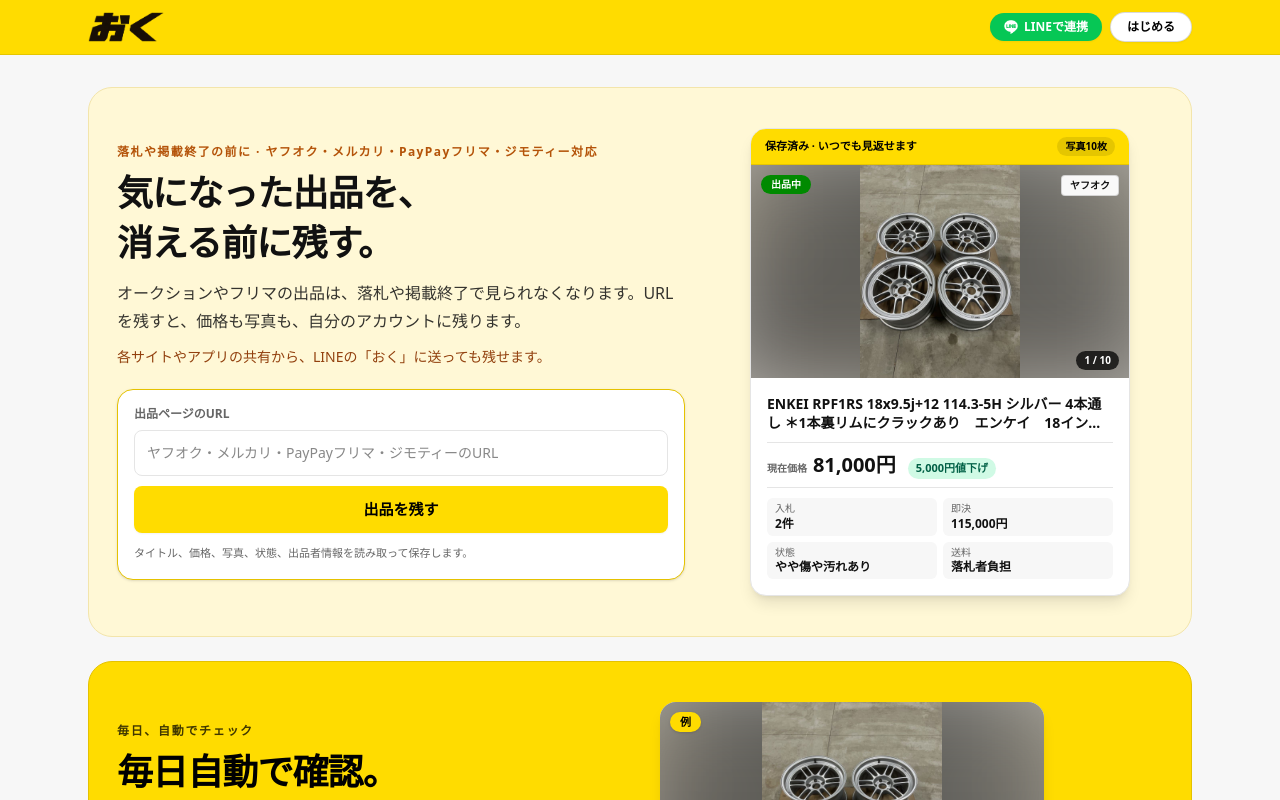
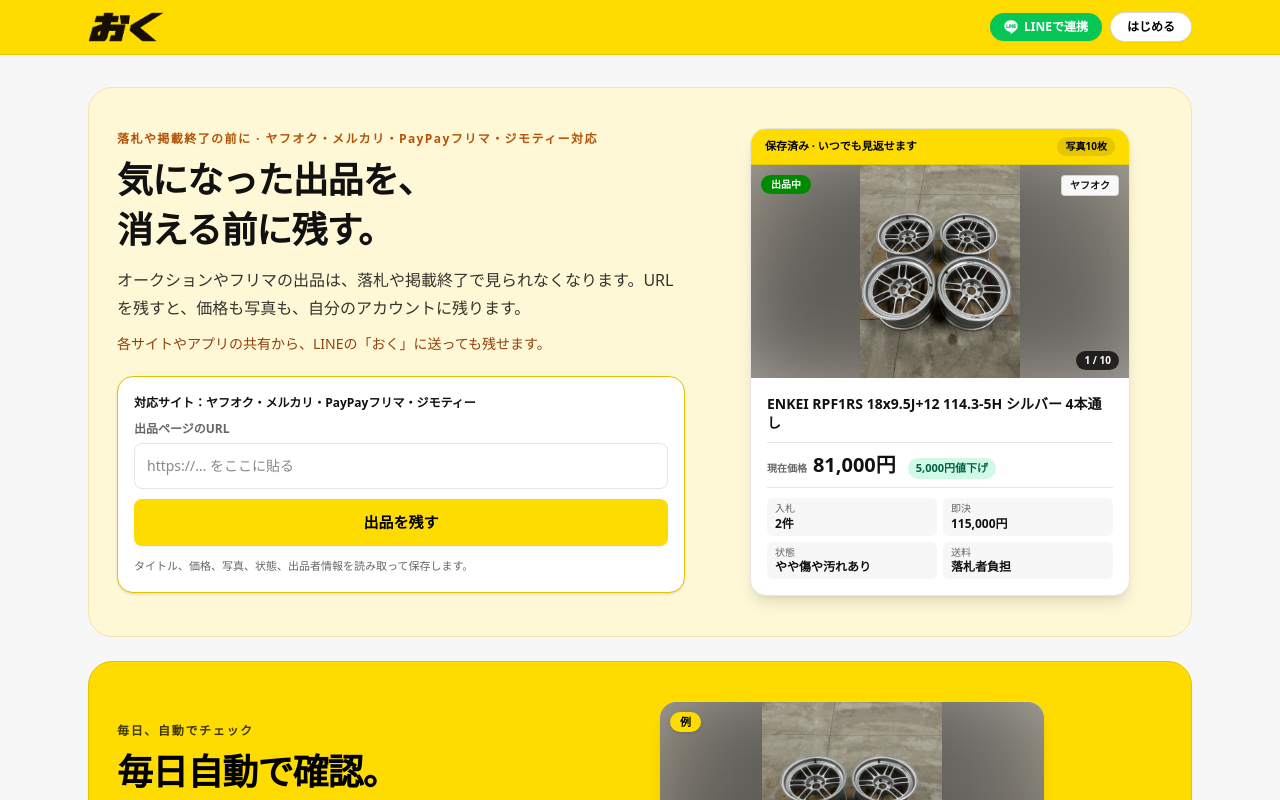
Before and after one commit to goodgunu/oku, a Next.js app: page / in a window 1280 px wide. Shown: the top 800 px of the page. Built offline with nearby package versions, Linux system fonts and the light colour scheme; no server answers.

Commit message:
見本カードの商品名を2行で収まる表記に、対応サイトを入力欄の上に表示、URL未入力の案内、フッターに非公式の注記とタップしやすいリンク

```diff
--- a/components/landing-mocks.tsx
+++ b/components/landing-mocks.tsx
@@ -9,6 +9,8 @@ export const SAMPLE_ACTIVE = {
   category: "ホイール",
   title: "ENKEI RPF1RS 18x9.5j+12 114.3-5H シルバー 4本通し ＊1本裏リムにクラックあり　エンケイ　18インチ　5穴",
   titleShort: "ENKEI RPF1RS 18x9.5J+12",
+  // カードで2行に収まる長さ（元タイトルは長く、途中の「クラックあり」で切れてしまうため）
+  titleCard: "ENKEI RPF1RS 18x9.5J+12 114.3-5H シルバー 4本通し",
   priceLabel: "現在価格",
   price: "81,000円",
   priceNumber: "81,000",
@@ -30,6 +32,7 @@ export const SAMPLE_MERCARI = {
   category: "スニーカー",
   title: "モラルコード【MORAL CODE】 レザースニーカー 27cm ベージュ",
   titleShort: "モラルコード レザースニーカー 27cm",
+  titleCard: "モラルコード レザースニーカー 27cm ベージュ",
   priceLabel: "価格",
   price: "6,700円",
   priceNumber: "6,700",
@@ -46,6 +49,7 @@ type Sample = {
   category: string;
   title: string;
   titleShort: string;
+  titleCard: string;
   priceLabel: string;
   price: string;
   priceNumber: string;
@@ -112,7 +116,7 @@ export function MiniCard({ ended, sample = SAMPLE_ACTIVE }: { ended: boolean; sa
       </div>
       <div className="min-w-0 flex-1 border-l-2 p-2.5" style={{ borderColor: YELLOW }}>
         <p className="text-[10px] font-medium" style={{ color: "#666666" }}>{sample.category}</p>
-        <p className="line-clamp-2 break-words text-[13px] leading-snug font-bold text-ink">{sample.title}</p>
+        <p className="line-clamp-2 break-words text-[13px] leading-snug font-bold text-ink">{sample.titleShort}</p>
         <div className="mt-1"><Price sample={sample} size={19} /></div>
         <p className="mt-1.5 flex flex-wrap items-center gap-x-1 gap-y-1 text-[11px]">
           <Badge sample={sample} />
@@ -162,7 +166,7 @@ export function AppCard() {
       </div>
       <div className="min-w-0 border-t-2 p-3 pb-3.5" style={{ borderColor: YELLOW }}>
         <p className="text-xs font-medium tracking-wide text-muted">{SAMPLE_ACTIVE.category}</p>
-        <h3 className="line-clamp-2 break-words text-[15px] leading-snug font-bold text-ink">{SAMPLE_ACTIVE.title}</h3>
+        <h3 className="line-clamp-2 break-words text-[15px] leading-snug font-bold text-ink">{SAMPLE_ACTIVE.titleCard}</h3>
         <div className="mt-2 flex flex-wrap items-baseline gap-x-3 gap-y-0.5">
           <p className="flex items-baseline gap-1 leading-none whitespace-nowrap">
             <span className="text-[11px] font-bold text-muted">{SAMPLE_ACTIVE.priceLabel}</span>
@@ -215,7 +219,7 @@ export function MockHeroCard() {
       </div>
 
       <div className="p-3.5 sm:p-4">
-        <p className="line-clamp-2 text-sm font-bold leading-snug text-ink">{SAMPLE_ACTIVE.title}</p>
+        <p className="line-clamp-2 text-sm font-bold leading-snug text-ink">{SAMPLE_ACTIVE.titleCard}</p>
 
         <div className="mt-2.5 flex flex-wrap items-baseline gap-x-3 gap-y-1 border-y border-border py-2">
           <div className="flex items-baseline gap-1.5">
--- a/components/landing-page.tsx
+++ b/components/landing-page.tsx
@@ -22,9 +22,12 @@ const kept = [
   ["自分のメモ", "状態の確認結果や相場比較メモ", NotebookPen],
 ] as const;
 
+const SITES = ["ヤフオク", "メルカリ", "PayPayフリマ", "ジモティー"] as const;
+
 export function LandingPage() {
   const [url, setUrl] = useState("");
   const [showLogin, setShowLogin] = useState(false);
+  const [urlError, setUrlError] = useState("");
 
   useEffect(() => {
     const onOpen = () => setShowLogin(true);
@@ -70,24 +73,52 @@ export function LandingPage() {
 
             <form
               className="mt-5 rounded-2xl border border-[#E5C200] bg-white p-4 shadow-sm"
+              noValidate
               onSubmit={(event) => {
                 event.preventDefault();
-                openLogin(url);
+                const value = url.trim();
+                if (!value) {
+                  setUrlError("URLを貼ってください");
+                  document.getElementById("landing-url")?.focus();
+                  return;
+                }
+                if (!/^https?:\/\//i.test(value)) {
+                  setUrlError("「https://」から始まるURLを貼ってください");
+                  document.getElementById("landing-url")?.focus();
+                  return;
+                }
+                setUrlError("");
+                openLogin(value);
               }}
             >
-              <label htmlFor="landing-url" className="block text-xs font-bold text-muted">
+              <p className="text-xs leading-5 font-bold text-ink" data-landing="sites">
+                対応サイト：{SITES.join("・")}
+              </p>
+              <label htmlFor="landing-url" className="mt-2 block text-xs font-bold text-muted">
                 出品ページのURL
               </label>
               <input
                 id="landing-url"
                 value={url}
-                onChange={(event) => setUrl(event.target.value)}
-                placeholder="ヤフオク・メルカリ・PayPayフリマ・ジモティーのURL"
-                className="mt-2 w-full min-w-0 rounded-lg border border-border bg-white px-3 py-3 text-sm text-ink outline-none focus:border-ink focus:ring-2 focus:ring-[#ffdc00]"
+                onChange={(event) => {
+                  setUrl(event.target.value);
+                  if (urlError) setUrlError("");
+                }}
+                placeholder="https://… をここに貼る"
+                className={`mt-1.5 w-full min-w-0 rounded-lg border bg-white px-3 py-3 text-base text-ink outline-none focus:ring-2 focus:ring-[#ffdc00] sm:text-sm ${
+                  urlError ? "border-red-600 focus:border-red-600" : "border-border focus:border-ink"
+                }`}
                 inputMode="url"
                 autoCapitalize="off"
                 autoCorrect="off"
+                aria-invalid={urlError ? true : undefined}
+                aria-describedby={urlError ? "landing-url-error" : undefined}
               />
+              {urlError ? (
+                <p id="landing-url-error" role="alert" className="mt-1.5 text-xs font-bold text-red-700">
+                  {urlError}
+                </p>
+              ) : null}
               <button
                 type="submit"
                 className="mt-2.5 w-full rounded-lg py-3 text-[15px] font-extrabold text-black shadow-xs transition hover:brightness-95"
@@ -238,7 +269,7 @@ export function LandingPage() {
             <p className="text-xs font-bold tracking-[0.14em]" style={{ color: "#B45309" }}>
               ログイン・新規登録
             </p>
-            <h2 className="mt-1 text-lg font-bold text-ink">はじめる</h2>
+            <h2 className="mt-1 text-lg font-bold text-ink">おくをはじめる</h2>
             <p className="mt-1 mb-4 text-xs leading-5 text-muted">
               はじめての方は、そのまま登録されます。登録済みの方はそのままログインできます。
             </p>
@@ -327,19 +358,26 @@ export function LandingPage() {
       </section>
 
       {/* フッター */}
-      <footer className="rounded-2xl px-4 py-5 sm:px-7" style={{ background: YELLOW, color: "#111111" }}>
-        <div className="mx-auto flex max-w-6xl flex-wrap items-center gap-3">
+      <footer className="rounded-2xl px-4 pt-4 pb-3 sm:px-7" style={{ background: YELLOW, color: "#111111" }}>
+        <div className="mx-auto max-w-6xl">
+          <div className="flex flex-wrap items-center gap-x-3 gap-y-1">
             <span className="shrink-0">
               <Wordmark height={24} />
             </span>
             <p className="text-xs font-medium text-black/80">気になる出品を、いつでも見返せる場所。</p>
             <span className="flex-1" />
-          <Link href="/privacy" className="text-xs font-bold underline">
+            <nav className="-mx-2 flex flex-wrap" aria-label="規約">
+              <Link href="/privacy" className="inline-flex min-h-11 items-center px-2 text-sm font-bold underline underline-offset-4">
                 プライバシーポリシー
               </Link>
-          <Link href="/terms" className="text-xs font-bold underline">
+              <Link href="/terms" className="inline-flex min-h-11 items-center px-2 text-sm font-bold underline underline-offset-4">
                 利用規約
               </Link>
+            </nav>
+          </div>
+          <p className="mt-1 text-xs leading-5 text-black/75" data-landing="disclaimer">
+            おくは個人が運営するサービスで、ヤフオク・メルカリ・PayPayフリマ・ジモティーなど各サイトの公式サービスではありません。出品の文章と写真の権利は、出品者と各サイトにあります。
+          </p>
         </div>
       </footer>
     </div>
```
Lines whose indentation alone changed are shown as unchanged.
